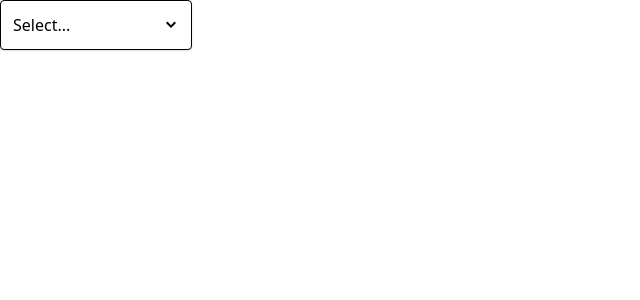
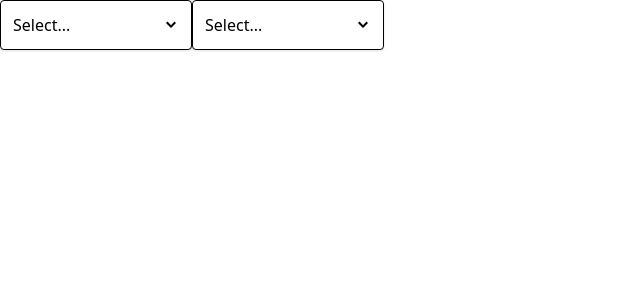
Before and after one commit to Belal-said/comps, a React (Vite) app: page / in a window 1280 px wide. Shown: the top 300 px of the page, without its empty margins (0-640 px from the left). Built offline with nearby package versions, Linux system fonts and the light colour scheme.

Commit message:
document-wide click handling

```diff
--- a/src/App.js
+++ b/src/App.js
@@ -2,11 +2,11 @@
 import { useState } from "react";
 
 function App() {
-    const [selection, setSelection] = useState(null)
+    const [selection, setSelection] = useState(null);
 
     const handleSelect = (option) => {
-        setSelection(option)
-    }
+        setSelection(option);
+    };
 
     const options = [
         { id: "1", label: "Red", value: "red" },
@@ -14,7 +14,20 @@
         { id: "3", label: "Blue", value: "blue" },
     ];
 
-    return <Dropdown options={options} value={selection} onChange={handleSelect}/>;
+    return (
+        <div className="flex">
+            <Dropdown
+                options={options}
+                value={selection}
+                onChange={handleSelect}
+            />
+            <Dropdown
+                options={options}
+                value={selection}
+                onChange={handleSelect}
+            />
+        </div>
+    );
 }
 
 export default App;
--- a/src/components/Dropdown.js
+++ b/src/components/Dropdown.js
@@ -1,9 +1,28 @@
-import { useState } from "react";
+import { useEffect, useState, useRef } from "react";
 import { GoChevronDown } from "react-icons/go";
 import Panel from "./Panel";
 
 function Dropdown({ options, onChange, value }) {
     const [isOpen, SetIsOpen] = useState(false);
+    const divEl = useRef()
+
+    useEffect(() => {
+        const handler = (event) => {
+            if(!divEl.current) {
+                return
+            }
+
+            if (!divEl.current.contains(event.target)) {
+                SetIsOpen(false)
+            }
+        }
+
+        document.addEventListener('click', handler, true)
+
+        return () => {
+            document.removeEventListener('click', handler)
+        }
+    }, [])
 
     const handleClick = () => {
         SetIsOpen(!isOpen);
@@ -19,7 +38,7 @@
     const renderedOptions = options.map((option) => {
         return (
             <div
-                className="hover:bg-sky-100 rounded cursor-pointer p-1"
+                className="hover:bg-sky-100 rounded cursor-pointer p-1 w-full"
                 onClick={() => handleOptionClick(option)}
                 key={option.value}
             >
@@ -29,7 +48,7 @@
     });
 
     return (
-        <div className="w-48 relative">
+        <div ref={divEl} className="w-48 relative">
             <Panel
                 className="flex justify-between items-center cursor-pointer"
                 onClick={handleClick}
```
